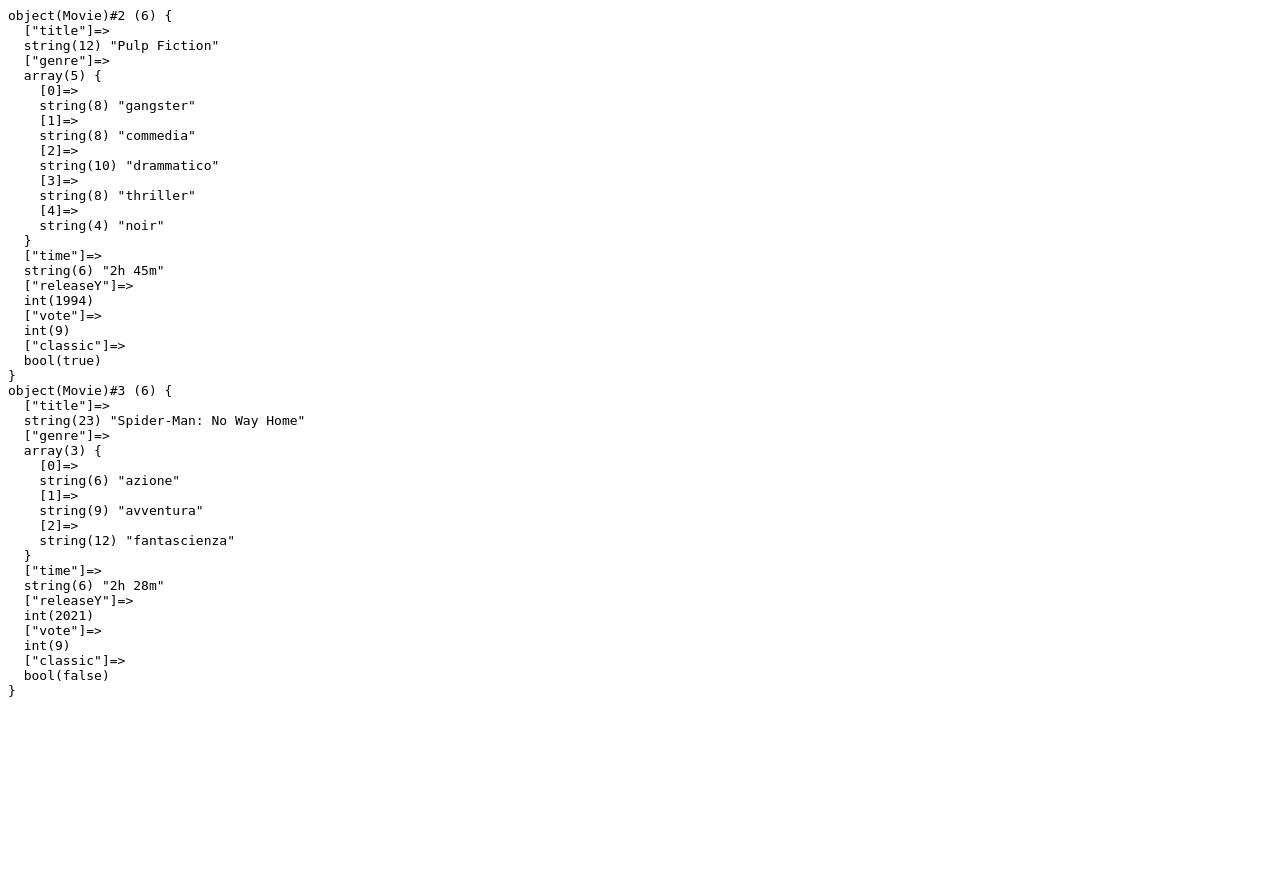
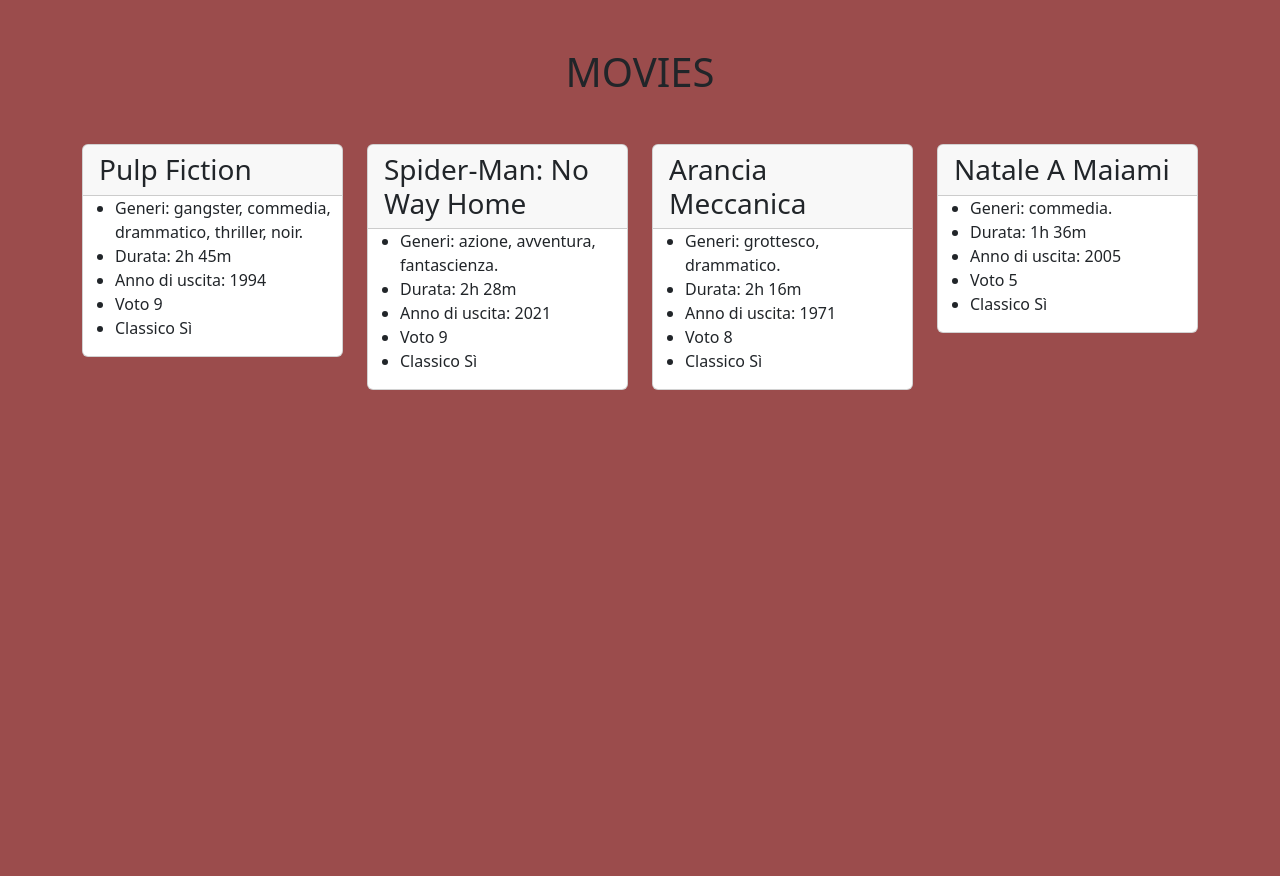
Before and after one commit to IanzanoLorenzo/php-oop-1, a PHP site: page / in a window 1280 px wide. After the commit the page ends 390 px from the top, so only its background shows below. Run offline with PHP 8.4, Linux system fonts and the light colour scheme.

Commit message:
esercizio e bunus completati

```diff
--- /dev/null
+++ b/classes/classMovie.php
@@ -0,0 +1,27 @@
+<?php
+    class Movie{
+        public $title;
+        public $genre;
+        public $time;
+        public $releaseY;
+        public $vote;
+        public $classic;
+
+        public function isClassic(){
+            if($this->vote > 7 && $this->releaseY < 2011){
+                $this->classic = true;
+            } else {
+                $this->classic = false;
+            };
+        }
+        public function __construct($title, Array $genre, $time, $releaseY,$vote){
+            $this->title = $title;
+            $this->genre = $genre;
+            $this->time = $time;
+            $this->releaseY = $releaseY;
+            $this->vote = $vote;
+        }
+    };
+
+    $movies = [];
+?>
--- /dev/null
+++ b/db.php
@@ -0,0 +1,19 @@
+<?php
+
+    require __DIR__.'/classes/classMovie.php';
+
+    $PulpFiction = new Movie('Pulp Fiction', ['gangster', 'commedia', 'drammatico', 'thriller', 'noir'], '2h 45m', 1994, 9);
+    $SpidermanNoWayHome = new Movie('Spider-Man: No Way Home', ['azione', 'avventura', 'fantascienza'], '2h 28m', 2021, 9);
+    $AranciaMeccanica = new Movie('Arancia Meccanica', ['grottesco', 'drammatico'], '2h 16m', 1971, 8);
+    $NataleAMiami = new Movie('Natale A Maiami', ['commedia'], '1h 36m', 2005, 5);
+
+    $PulpFiction->isClassic();
+    $SpidermanNoWayHome->isClassic();
+    $AranciaMeccanica->isClassic();
+    $NataleAMiami->isClassic();
+
+    $movies[] = $PulpFiction;
+    $movies[] = $SpidermanNoWayHome;
+    $movies[] = $AranciaMeccanica;
+    $movies[] = $NataleAMiami;
+?>
--- a/index.php
+++ b/index.php
@@ -1,36 +1,5 @@
 <?php
-    class Movie{
-        public $title;
-        public $genre;
-        public $time;
-        public $releaseY;
-        public $vote;
-        public $classic;
-
-        public function isClassic(){
-            if($this->vote > 7 && $this->releaseY < 2011){
-                $this->classic = true;
-            } else {
-                $this->classic = false;
-            };
-        }
-        public function __construct($title, Array $genre, $time, $releaseY,$vote){
-            $this->title = $title;
-            $this->genre = $genre;
-            $this->time = $time;
-            $this->releaseY = $releaseY;
-            $this->vote = $vote;
-        }
-    };
-
-    $PulpFiction = new Movie('Pulp Fiction', ['gangster', 'commedia', 'drammatico', 'thriller', 'noir'], '2h 45m', 1994, 9);
-    $SpidermanNoWayHome = new Movie('Spider-Man: No Way Home', ['azione', 'avventura', 'fantascienza'], '2h 28m', 2021, 9);
-
-    $PulpFiction->isClassic();
-    $SpidermanNoWayHome->isClassic();
-
-    echo '<pre>';
-    var_dump($PulpFiction, $SpidermanNoWayHome);
+    include (__DIR__.'/db.php');
 ?>
 
 <!DOCTYPE html>
@@ -38,9 +7,16 @@
 <head>
     <meta charset="UTF-8">
     <meta name="viewport" content="width=device-width, initial-scale=1.0">
+    <link rel="stylesheet" href="https://cdn.jsdelivr.net/npm/bootstrap@5.3.0/dist/css/bootstrap.min.css">
+    <link rel="stylesheet" href="./styles/style.css">
     <title>Document</title>
 </head>
 <body>
-
+    <h1 class="text-center my-5">MOVIES</h1>
+    <div class="container">
+        <div class="row">
+            <?php require __DIR__.'/models/cards.php' ?>
+        </div>
+    </div>
 </body>
 </html>
--- /dev/null
+++ b/models/cards.php
@@ -0,0 +1,20 @@
+<?php foreach($movies as $movie){ ?>
+    <div class="col-3">
+        <div class="card">
+            <div class="card-header h3"><?php echo $movie -> title; ?></div>
+            <ul>
+                <li>Generi: <?php foreach($movie -> genre as $index => $genre){
+                    if($index === count($movie -> genre) - 1){
+                        echo $genre.'.';
+                    }else{
+                        echo $genre.', ';
+                    };
+                };?></li>
+                <li>Durata: <?php echo $movie -> time ?></li>
+                <li>Anno di uscita: <?php echo $movie -> releaseY ?></li>
+                <li>Voto <?php echo $movie -> vote ?></li>
+                <li>Classico <?php echo $movie -> genre ? 'S&igrave;' : 'No'?></li>
+            </ul>
+        </div>
+    </div>
+<?php } ?>
--- a/styles/style.css
+++ b/styles/style.css
@@ -0,0 +1,3 @@
+body{
+    background-color: rgb(155, 76, 76);
+}
```
